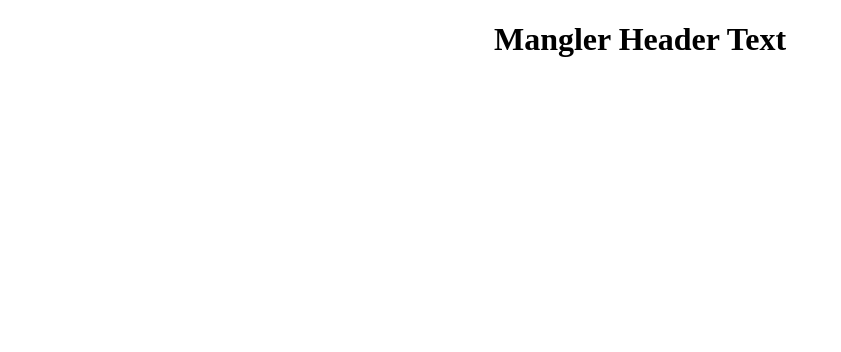
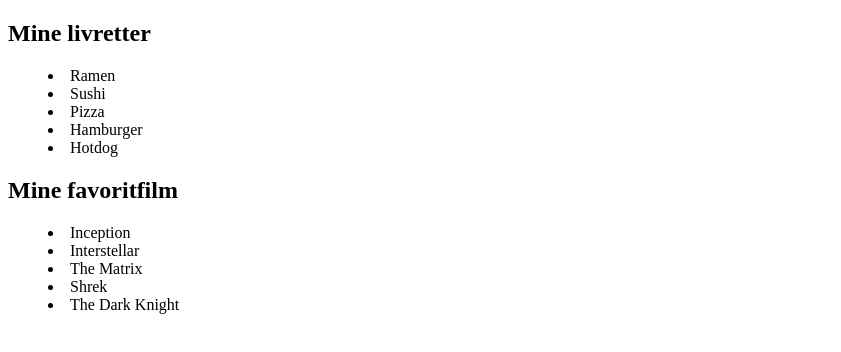
Before and after one commit to NightsHigh/React-App, a React (Vite) app: page / in a window 1280 px wide. Shown: the top 352 px of the page, without its empty margins (0-841 px from the left). Built offline with nearby package versions, Linux system fonts and the light colour scheme.

Commit message:
Added double functionaliuty with ListOverArray component to show arrays with 1 component

```diff
--- a/src/App.tsx
+++ b/src/App.tsx
@@ -1,18 +1,22 @@
 // import { Header } from './components/Header'
-// import { Main } from './components/Main'
 // import { Footer } from './components/Footer'
 // import { SendEnHilsen } from './components/SendEnHilsen'
-import { DynamicHeader } from './components/DynamicHeader'
+// import { DynamicHeader } from './components/DynamicHeader'
+import { Main } from './components/Main'
+import { ListOverArray } from './components/ListOverArray'
 function App() {
-   /*const names = ["Spongebob", "Patrick", "Squidward", "Sandy"]*/
+   const favoriteFoods = ["Ramen", "Sushi", "Pizza", "Hamburger", "Hotdog"]
+   const favoriteMovies = ["Inception", "Interstellar", "The Matrix", "Shrek", "The Dark Knight"]
+
    return (
       <>
-         {/* <Header /> */}
-         <DynamicHeader headerText="" />
-         {/* <Main> */}
-            {/* <SendEnHilsen name={names[Math.floor(Math.random() * names.length)]} /> */}
-         {/* </Main> */}
-         {/* <Footer /> */}
+      <Main>
+        <h2>Mine livretter</h2>
+        <ListOverArray ArrayName={favoriteFoods} />
+
+        <h2>Mine favoritfilm</h2>
+        <ListOverArray ArrayName={favoriteMovies} />
+      </Main>
       </>
    )
 }
--- /dev/null
+++ b/src/components/ListOverArray.tsx
@@ -0,0 +1,9 @@
+export function ListOverArray(props: { ArrayName: string[] }) {
+    return (
+        <ul className="list-disc list-inside">
+            {props.ArrayName.map((item) => (
+                <li key={item}>{item}</li>
+            ))}
+        </ul>
+    )
+}
```
